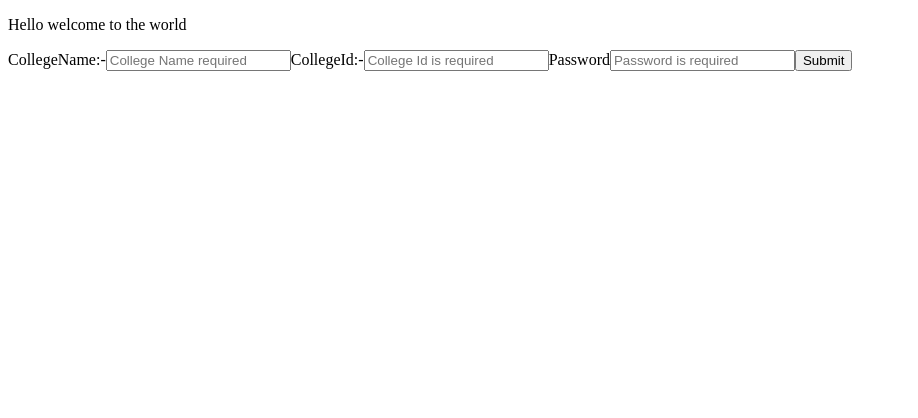
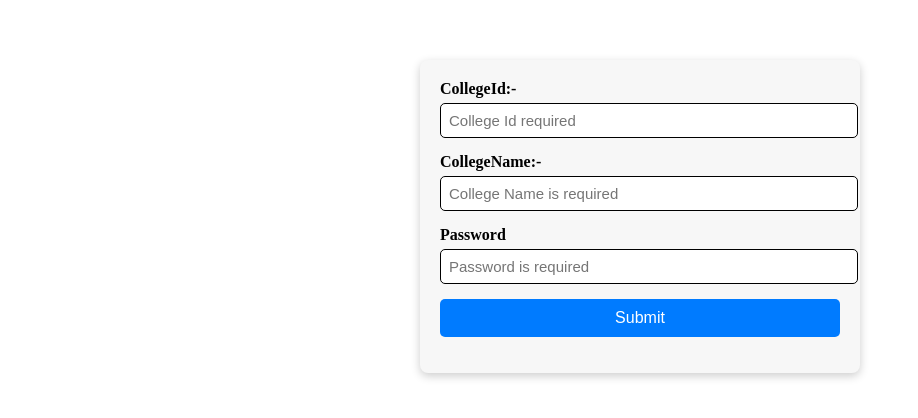
Before and after one commit to Nagaraju-muppa1/CampusVault, a React (Vite) app in the folder client/: page / in a window 1280 px wide. Shown: the top 418 px of the page, without its empty margins (0-918 px from the left). Built offline with nearby package versions, Linux system fonts and the light colour scheme.

Commit message:
Login Page Completed

```diff
--- a/client/src/App.jsx
+++ b/client/src/App.jsx
@@ -4,7 +4,6 @@ import Login from './components/Login'
 function App() {
   return (
     <>
-           <p>Hello welcome to the world</p>
            <Login></Login>
     </>
   )
--- /dev/null
+++ b/client/src/components/Login.css
@@ -0,0 +1,39 @@
+.form{
+    width:400px;
+    margin:60px auto;
+    padding: 20px;
+    background: #f7f7f7 ;
+    border-radius:   8px;
+    box-shadow: 0px 3px 10px rgba(0,0,0,0.2);
+}
+form label{
+    font-weight: bold;
+    margin-bottom: 5px;
+    display: block;
+}
+form input{
+    width:100%;
+    padding : 8px;
+    margin-bottom: 15px;
+    border: 1px solid black;
+    border-radius: 5px;
+    font-size: 15px;
+    outline: none;
+}
+form input:focus {
+  border-color: #007bff;
+  box-shadow: 0px 0px 4px rgba(0, 123, 255, 0.6);
+}
+form button {
+  width: 100%;
+  padding: 10px;
+  background: #007bff;
+  border: none;
+  color: white;
+  font-size: 16px;
+  border-radius: 5px;
+  cursor: pointer;
+}
+form button:hover {
+  background: #0056b3;
+}
--- a/client/src/components/Login.jsx
+++ b/client/src/components/Login.jsx
@@ -1,36 +1,39 @@
 import React, { useState } from "react";
+import './Login.css'
 import axios from "axios"
 function Login(){
-  const [collegename,setName] = useState("");
-  const [collegeId, setId] = useState("");
+  const [college_id,setId] = useState("");
+  const [college_name, setName] = useState("");
   const [password ,setPassword] = useState("");
-  const [message, setMsg] = useState("");
+ const [message, setMsg] = useState("");
   const handleSubmit= async (e)=>{
     e.preventDefault();
       try{
-          const newData ={collegename,
-                          collegeId,
+          const newData ={college_id,
+                          college_name,
                           password
           }
-          const response = await axios.post("http://localhost:3000/api/auth/signin",newData);
-          console.log(response);
-          setMsg(response);
+          const response = await axios.post("http://localhost:3000/api/auth/signup",newData);
+          console.log(response.data.message);
+          setMsg(response.data.message);
       }catch(error){
+        console.log(error);
         setMsg(error);
       }
   }
 return(
     <>
-      <form onSubmit={handleSubmit}>
+      <form className="form" onSubmit={handleSubmit}>
+        <label>CollegeId:-</label>
+        <input type="text" value={college_id} onChange ={(e)=>setId(e.target.value)} placeholder="College Id required"></input><br></br>
         <label>CollegeName:-</label>
-        <input type="text" value={collegename} onChange ={(e)=>setName(e.target.value)} placeholder="College Name required"></input>
-        <label>CollegeId:-</label>
-        <input type="text" value={collegeId} onChange ={(e)=>setId(e.target.value)} placeholder="College Id is required"></input>
+        <input type="text" value={college_name} onChange ={(e)=>setName(e.target.value)} placeholder="College Name is required"></input><br></br>
         <label>Password</label>
-        <input type="text" value={password} onChange ={(e)=>setPassword(e.target.value)} placeholder="Password is required"></input>
+        <input type="text" value={password} onChange ={(e)=>setPassword(e.target.value)} placeholder="Password is required"></input><br></br>
         <button type="submit">Submit</button>
+         <p>{message}</p>
       </form>
-      <p>{message}</p>
+
     </>
 )
 
```
